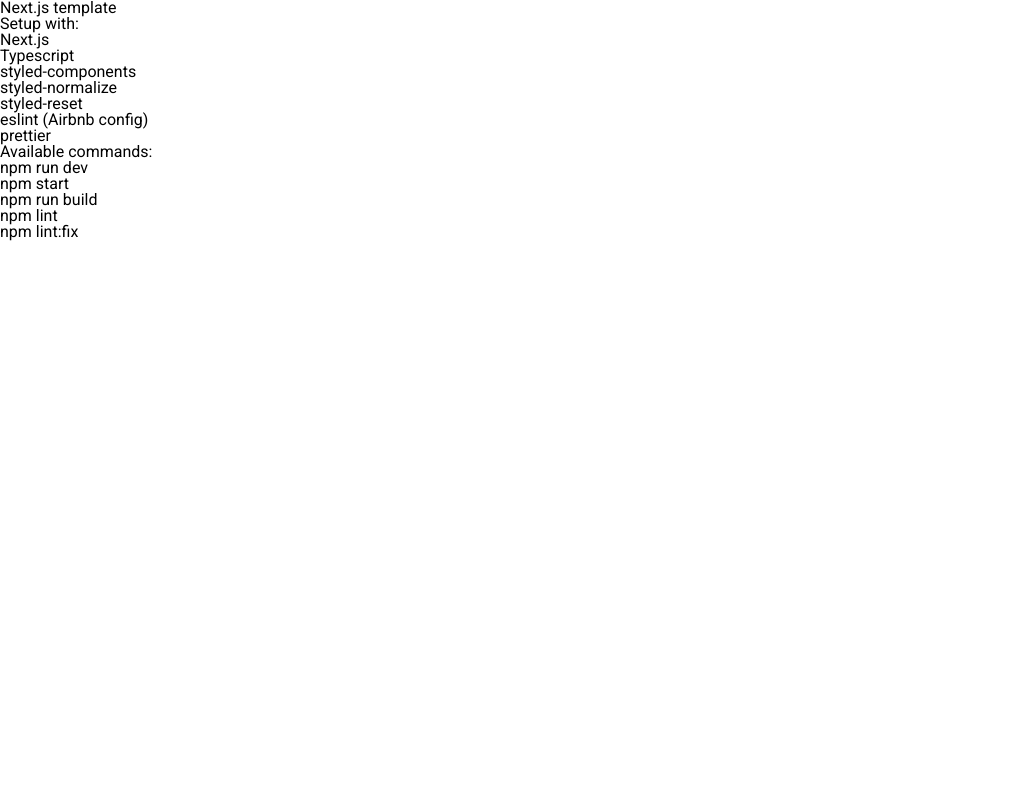
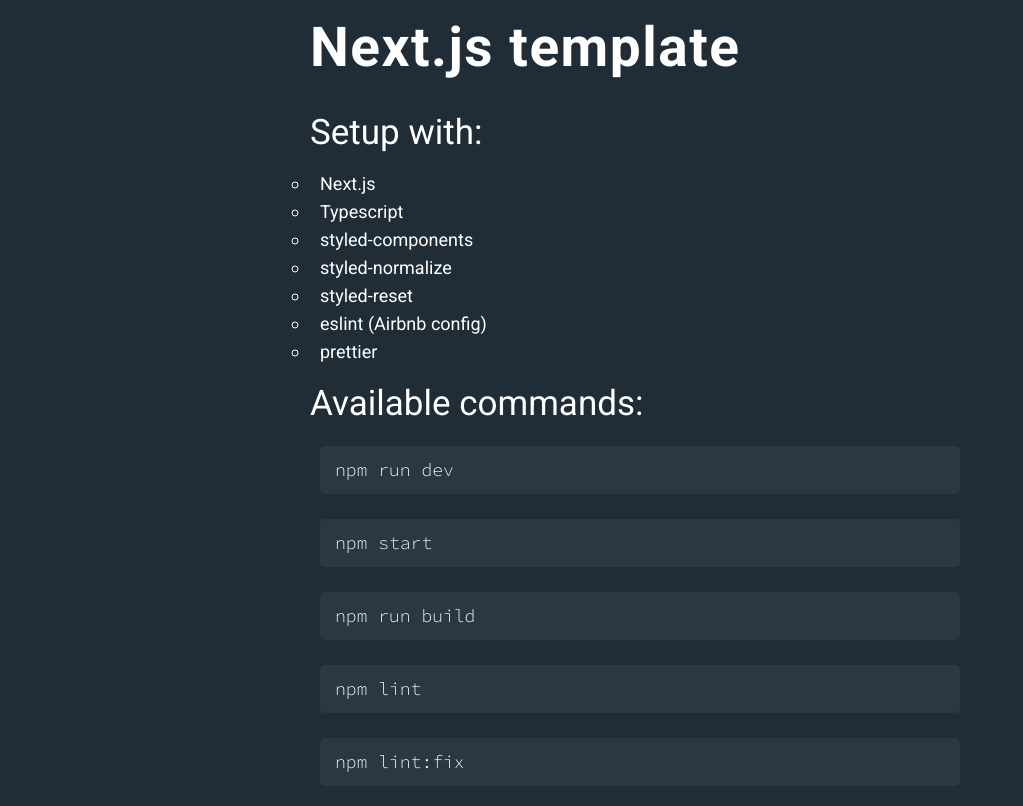
Before and after one commit to zawolanski/sunnyside-agency-landing-page, a Next.js app: page / in a window 1280 px wide. Shown: the whole page, without its empty margins (0-1023 px from the left). Built offline with nearby package versions, Linux system fonts and the light colour scheme.

Commit message:
Style the index view

```diff
--- a/pages/_document.tsx
+++ b/pages/_document.tsx
@@ -53,6 +53,10 @@
             href="https://fonts.googleapis.com/css2?family=Roboto:wght@400;700&display=swap"
             rel="stylesheet"
           />
+          <link
+            href="https://fonts.googleapis.com/css2?family=Source+Code+Pro:wght@300&display=swap"
+            rel="stylesheet"
+          />
           <meta name="theme-color" content={theme.color.primary} />
         </Head>
         <body>
--- a/pages/index.tsx
+++ b/pages/index.tsx
@@ -1,41 +1,48 @@
 import type { NextPage } from 'next';
+import {
+  ListItem,
+  List,
+  Header,
+  Content,
+  Container,
+  ListHeader,
+  Code,
+} from 'styles/pages';
 
 const Home: NextPage = () => (
-  <div>
-    <h1>Next.js template</h1>
-    <h2 id="setup__with">Setup with: </h2>
-    <ul aria-labelledby="setup__with">
-      <li>Next.js</li>
-      <li>Typescript</li>
-      <li>
-        styled-components
-        <ul>
-          <li>styled-normalize</li>
-          <li>styled-reset</li>
-        </ul>
-      </li>
-      <li>eslint (Airbnb config)</li>
-      <li>prettier</li>
-    </ul>
-    <h2 id="available__commands">Available commands: </h2>
-    <ul aria-labelledby="available__commands">
-      <li>
-        <code>npm run dev</code>
-      </li>
-      <li>
-        <code>npm start</code>
-      </li>
-      <li>
-        <code>npm run build</code>
-      </li>
-      <li>
-        <code>npm lint</code>
-      </li>
-      <li>
-        <code>npm lint:fix</code>
-      </li>
-    </ul>
-  </div>
+  <Container>
+    <Content>
+      <Header>Next.js template</Header>
+      <ListHeader id="setup__with">Setup with: </ListHeader>
+      <List isCircle aria-labelledby="setup__with">
+        <ListItem>Next.js</ListItem>
+        <ListItem>Typescript</ListItem>
+        <ListItem>styled-components</ListItem>
+        <ListItem>styled-normalize</ListItem>
+        <ListItem>styled-reset</ListItem>
+        <ListItem>eslint (Airbnb config)</ListItem>
+        <ListItem>prettier</ListItem>
+      </List>
+      <ListHeader id="available__commands">Available commands: </ListHeader>
+      <List aria-labelledby="available__commands">
+        <ListItem>
+          <Code>npm run dev</Code>
+        </ListItem>
+        <ListItem>
+          <Code>npm start</Code>
+        </ListItem>
+        <ListItem>
+          <Code>npm run build</Code>
+        </ListItem>
+        <ListItem>
+          <Code>npm lint</Code>
+        </ListItem>
+        <ListItem>
+          <Code>npm lint:fix</Code>
+        </ListItem>
+      </List>
+    </Content>
+  </Container>
 );
 
 export default Home;
--- a/styles/globalStyles.ts
+++ b/styles/globalStyles.ts
@@ -10,6 +10,11 @@
         box-sizing: border-box;
     }
 
+    body {
+        background: ${({ theme }) => theme.color.primary};
+        color: ${({ theme }) => theme.color.text.normal};
+    }
+
     body, button, input, textarea {
         font-family: ${({ theme }) => theme.font.family.roboto}, sans-serif;
         font-weight: ${({ theme }) => theme.font.weight.regular};
--- /dev/null
+++ b/styles/pages/index.ts
@@ -0,0 +1,44 @@
+import styled from 'styled-components';
+
+export const Container = styled.div`
+  height: 100vh;
+  display: flex;
+  justify-content: center;
+`;
+
+export const Content = styled.div`
+  width: 100%;
+  max-width: 700px;
+  padding: 20px;
+`;
+
+export const Header = styled.h1`
+  font-size: 55px;
+  font-weight: ${({ theme }) => theme.font.weight.bold};
+  letter-spacing: 1.5px;
+  margin-bottom: 40px;
+`;
+
+export const ListHeader = styled.h2`
+  font-size: 35px;
+  margin: 20px 0;
+`;
+
+export const List = styled.ul<{ isCircle?: boolean }>`
+  list-style: ${({ isCircle }) => isCircle && 'circle'};
+`;
+
+export const ListItem = styled.li`
+  padding: 5px 10px;
+  font-size: 18px;
+`;
+
+export const Code = styled.li`
+  padding-left: 40px;
+  background-color: ${({ theme }) => theme.color.secondary};
+  border-radius: ${({ theme }) => theme.radius}px;
+  font-family: ${({ theme }) => theme.font.family.sourceCode};
+  font-weight: ${({ theme }) => theme.font.weight.light};
+  padding: 15px;
+  margin-bottom: 15px;
+`;
--- a/styles/theme/theme.ts
+++ b/styles/theme/theme.ts
@@ -4,18 +4,22 @@
   font: {
     family: {
       roboto: 'Roboto',
+      sourceCode: 'Source Code Pro',
     },
     weight: {
+      light: 300,
       regular: 400,
       bold: 700,
     },
   },
   color: {
-    primary: '#070724',
+    primary: '#202C36',
+    secondary: '#2B3844',
     text: {
       normal: '#FFFFFF',
     },
   },
+  radius: 5,
 };
 
 export default theme;
--- a/types/styled.d.ts
+++ b/types/styled.d.ts
@@ -5,17 +5,21 @@
     font: {
       family: {
         roboto: string;
+        sourceCode: string;
       };
       weight: {
+        light: number;
         regular: number;
         bold: number;
       };
     };
     color: {
       primary: string;
+      secondary: string;
       text: {
         normal: string;
       };
     };
+    radius: number;
   }
 }
```
